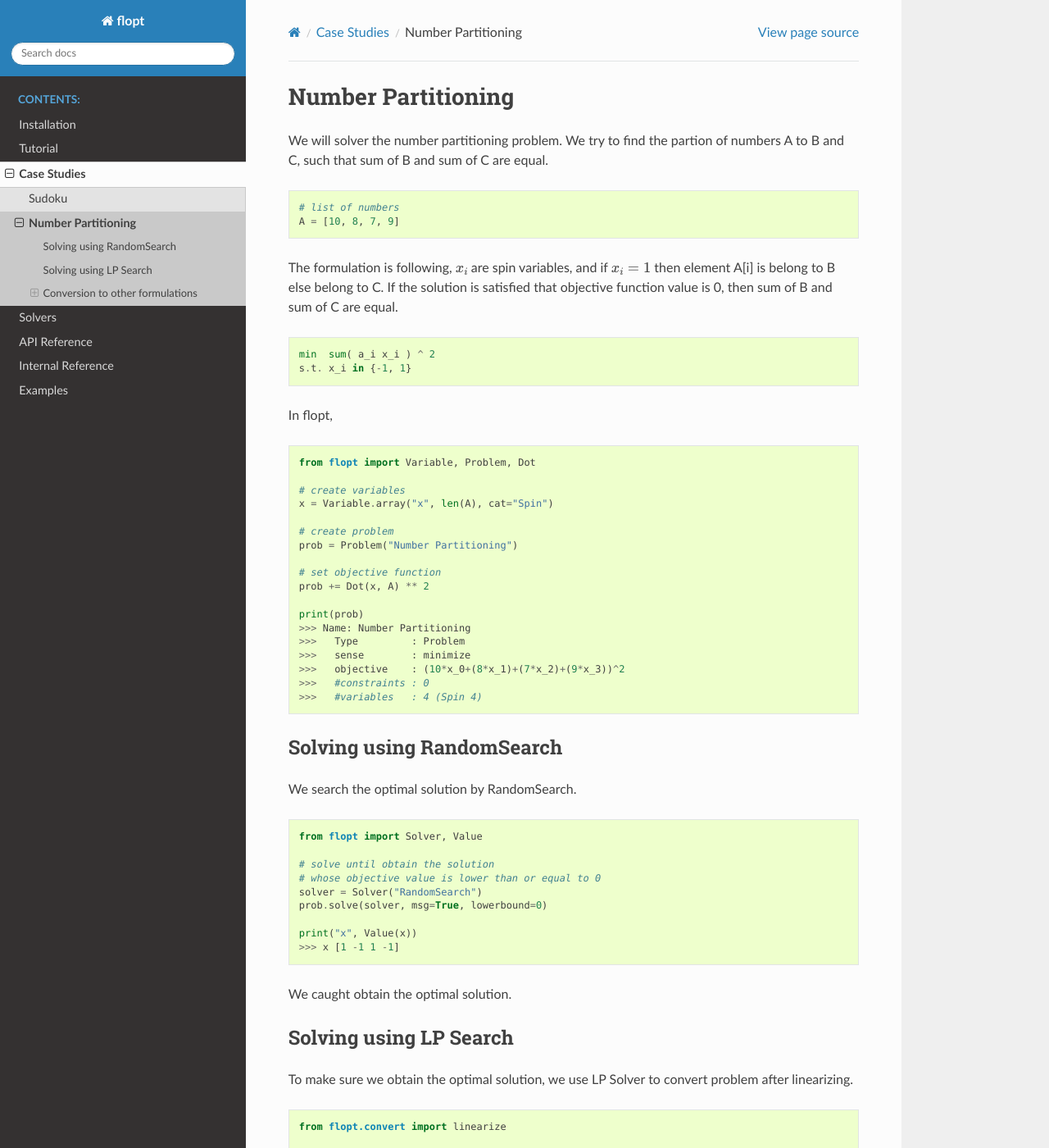
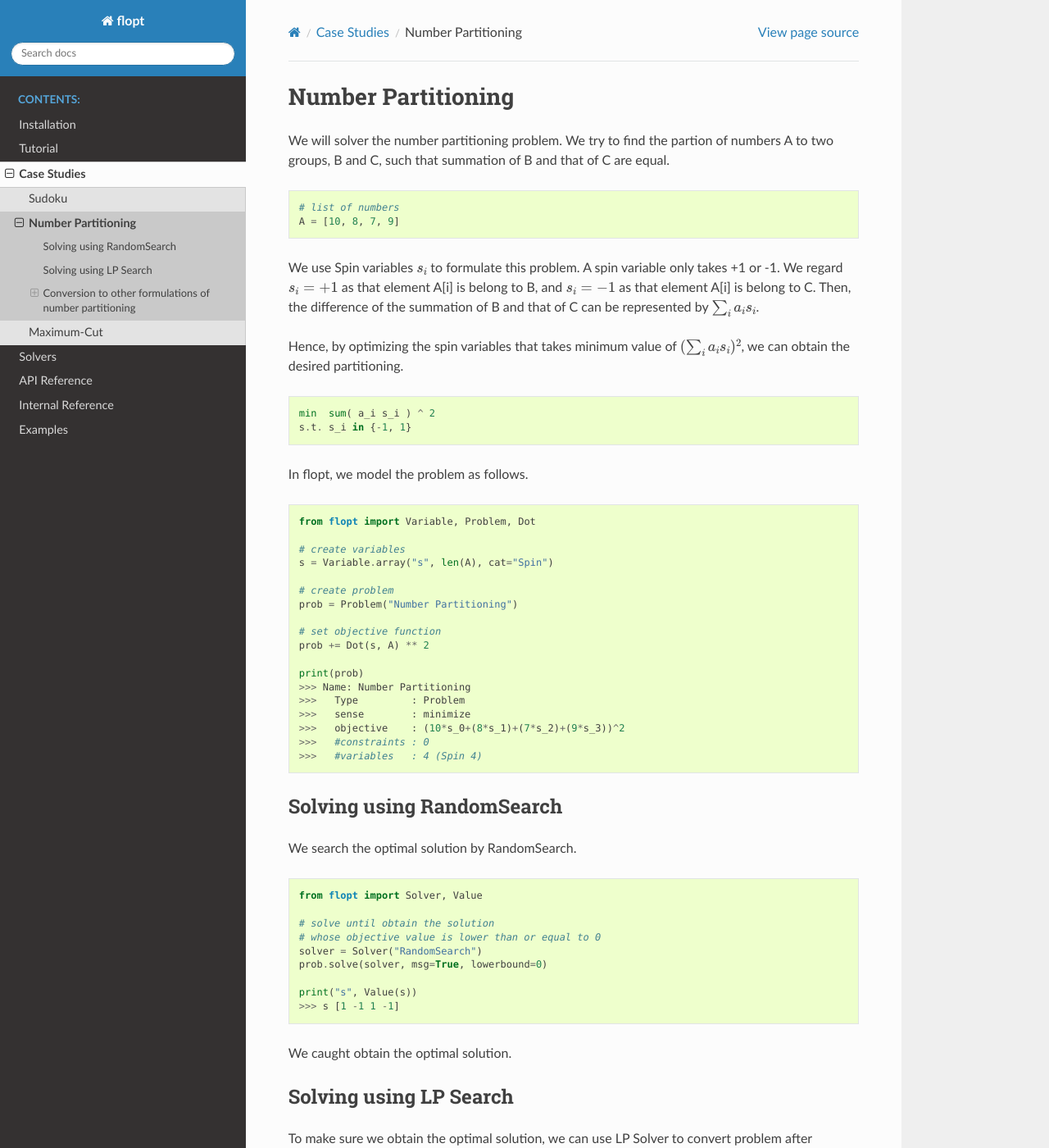
Before and after one commit to nariaki3551/flopt, a Sphinx documentation site: the page built from docs/case_studies/number_partitioning.rst, in a window 1280 px wide and 1400 px high. Shown: the whole window at 82% size. Built offline with Sphinx 7.4.7 and the Read the Docs theme 2.0.0, drawn with Linux system fonts in a browser that asks for light colours; some of the changed text lies outside the part shown.

Commit message:
add max-cut documant

```diff
--- a/docs/case_studies/index.rst
+++ b/docs/case_studies/index.rst
@@ -7,3 +7,4 @@ Case Studies
 
   sudoku
   number_partitioning
+  max_cut
--- a/docs/case_studies/number_partitioning.rst
+++ b/docs/case_studies/number_partitioning.rst
@@ -2,44 +2,47 @@ Number Partitioning
 ===================
 
 We will solver the number partitioning problem.
-We try to find the partion of numbers A to B and C,
-such that sum of B and sum of C are equal.
+We try to find the partion of numbers A to two groups, B and C,
+such that summation of B and that of C are equal.
 
 .. code-block:: python
 
     # list of numbers
     A = [10, 8, 7, 9]
 
-The formulation is following,
-:math:`x_i` are spin variables, and if :math:`x_i = 1` then element A[i] is belong to B else belong to C.
-If the solution is satisfied that objective function value is 0, then sum of B and sum of C are equal.
+We use Spin variables :math:`s_i` to formulate this problem.
+A spin variable only takes +1 or -1.
+We regard :math:`s_i = +1` as that element A[i] is belong to B, and :math:`s_i = -1` as that element A[i] is belong to C.
+Then, the difference of the summation of B and that of C can be represented by :math:`\sum_i a_i s_i`.
+
+Hence, by optimizing the spin variables that takes minimum value of :math:`(\sum_i a_i s_i)^2`, we can obtain the desired partitioning.
 
 ::
 
-    min  sum( a_i x_i ) ^ 2
-    s.t. x_i in {-1, 1}
+    min  sum( a_i s_i ) ^ 2
+    s.t. s_i in {-1, 1}
 
 
-In flopt,
+In flopt, we model the problem as follows.
 
 .. code-block:: python
 
     from flopt import Variable, Problem, Dot
 
     # create variables
-    x = Variable.array("x", len(A), cat="Spin")
+    s = Variable.array("s", len(A), cat="Spin")
 
     # create problem
     prob = Problem("Number Partitioning")
 
     # set objective function
-    prob += Dot(x, A) ** 2
+    prob += Dot(s, A) ** 2
 
     print(prob)
     >>> Name: Number Partitioning
     >>>   Type         : Problem
     >>>   sense        : minimize
-    >>>   objective    : (10*x_0+(8*x_1)+(7*x_2)+(9*x_3))^2
+    >>>   objective    : (10*s_0+(8*s_1)+(7*s_2)+(9*s_3))^2
     >>>   #constraints : 0
     >>>   #variables   : 4 (Spin 4)
 
@@ -58,8 +61,8 @@ We search the optimal solution by RandomSearch.
     solver = Solver("RandomSearch")
     prob.solve(solver, msg=True, lowerbound=0)
 
-    print("x", Value(x))
-    >>> x [1 -1 1 -1]
+    print("s", Value(s))
+    >>> s [1 -1 1 -1]
 
 
 We caught obtain the optimal solution.
@@ -68,7 +71,9 @@ We caught obtain the optimal solution.
 Solving using LP Search
 -----------------------
 
-To make sure we obtain the optimal solution, we use LP Solver to convert problem after linearizing.
+To make sure we obtain the optimal solution, we can use LP Solver to convert problem after linearizing the problem.
+First, we linearize the objective function and constraints by flopt.convert.linearize.
+To linearize the product of spin variables, flopt replace spin variables to binary variables and add slack variables and constrains.
 
 .. code-block:: python
 
@@ -80,28 +85,28 @@ To make sure we obtain the optimal solution, we use LP Solver to convert problem
     >>> Name: Number Partitioning
     >>>   Type         : Problem
     >>>   sense        : minimize
-    >>>   objective    : 640*mul_0+(560*mul_1)+(720*mul_2)+(448*mul_3)+(576*mul_4)+(504*mul_5)-(960*x_0_b)-(832*x_1_b)-(756*x_2_b)-(900*x_3_b)+1156
+    >>>   objective    : 640*mul_0+(560*mul_1)+(720*mul_2)+(448*mul_3)+(576*mul_4)+(504*mul_5)-(960*s_0_b)-(832*s_1_b)-(756*s_2_b)-(900*s_3_b)+1156
     >>>   #constraints : 18
     >>>   #variables   : 10 (Binary 10)
     >>>
-    >>>   C 0, name for_mul_0_1, mul_0-x_0_b <= 0
-    >>>   C 1, name for_mul_0_2, mul_0-x_1_b <= 0
-    >>>   C 2, name for_mul_0_3, mul_0-x_0_b-x_1_b+1 >= 0
-    >>>   C 3, name for_mul_1_1, mul_1-x_0_b <= 0
-    >>>   C 4, name for_mul_1_2, mul_1-x_2_b <= 0
-    >>>   C 5, name for_mul_1_3, mul_1-x_0_b-x_2_b+1 >= 0
-    >>>   C 6, name for_mul_2_1, mul_2-x_0_b <= 0
-    >>>   C 7, name for_mul_2_2, mul_2-x_3_b <= 0
-    >>>   C 8, name for_mul_2_3, mul_2-x_0_b-x_3_b+1 >= 0
-    >>>   C 9, name for_mul_3_1, mul_3-x_1_b <= 0
-    >>>   C 10, name for_mul_3_2, mul_3-x_2_b <= 0
-    >>>   C 11, name for_mul_3_3, mul_3-x_1_b-x_2_b+1 >= 0
-    >>>   C 12, name for_mul_4_1, mul_4-x_1_b <= 0
-    >>>   C 13, name for_mul_4_2, mul_4-x_3_b <= 0
-    >>>   C 14, name for_mul_4_3, mul_4-x_1_b-x_3_b+1 >= 0
-    >>>   C 15, name for_mul_5_1, mul_5-x_2_b <= 0
-    >>>   C 16, name for_mul_5_2, mul_5-x_3_b <= 0
-    >>>   C 17, name for_mul_5_3, mul_5-x_2_b-x_3_b+1 >= 0
+    >>>   C 0, name for_mul_0_1, mul_0-s_0_b <= 0
+    >>>   C 1, name for_mul_0_2, mul_0-s_1_b <= 0
+    >>>   C 2, name for_mul_0_3, mul_0-s_0_b-s_1_b+1 >= 0
+    >>>   C 3, name for_mul_1_1, mul_1-s_0_b <= 0
+    >>>   C 4, name for_mul_1_2, mul_1-s_2_b <= 0
+    >>>   C 5, name for_mul_1_3, mul_1-s_0_b-s_2_b+1 >= 0
+    >>>   C 6, name for_mul_2_1, mul_2-s_0_b <= 0
+    >>>   C 7, name for_mul_2_2, mul_2-s_3_b <= 0
+    >>>   C 8, name for_mul_2_3, mul_2-s_0_b-s_3_b+1 >= 0
+    >>>   C 9, name for_mul_3_1, mul_3-s_1_b <= 0
+    >>>   C 10, name for_mul_3_2, mul_3-s_2_b <= 0
+    >>>   C 11, name for_mul_3_3, mul_3-s_1_b-s_2_b+1 >= 0
+    >>>   C 12, name for_mul_4_1, mul_4-s_1_b <= 0
+    >>>   C 13, name for_mul_4_2, mul_4-s_3_b <= 0
+    >>>   C 14, name for_mul_4_3, mul_4-s_1_b-s_3_b+1 >= 0
+    >>>   C 15, name for_mul_5_1, mul_5-s_2_b <= 0
+    >>>   C 16, name for_mul_5_2, mul_5-s_3_b <= 0
+    >>>   C 17, name for_mul_5_3, mul_5-s_2_b-s_3_b+1 >= 0
 
 , and solve it.
 
@@ -110,14 +115,17 @@ To make sure we obtain the optimal solution, we use LP Solver to convert problem
     from flopt import Solver
 
     solver = Solver("auto")
-    prob.solve(solver, msg=True, timelimit=1)
+    prob.solve(solver)
 
-    print("x", Value(x))
-    >>> x [1 -1 1 -1]
+    print("s", Value(s))
+    >>> s [1 -1 1 -1]
 
 
-Conversion to other formulations
---------------------------------
+Conversion to other formulations of number partitioning
+-------------------------------------------------------
+
+
+By using flopt.convert methods, we can obtain the data for another formulation of the number partitioning.
 
 
 QP
@@ -125,7 +133,15 @@ QP
 
 .. code-block:: python
 
+    from flopt import Variable, Problem, Dot
     from flopt.convert import QpStructure
+
+    s = Variable.array("x", len(A), cat="Spin")
+    prob = Problem("Number Partitioning")
+    prob += Dot(s, A) ** 2
+
+    # create QpStructure after binarize problem
+    flopt.convert.binarize(prob)
     qp = QpStructure.fromFlopt(prob)
 
     print(qp.show())
--- a/docs/case_studies/sudoku.rst
+++ b/docs/case_studies/sudoku.rst
@@ -15,9 +15,7 @@ We solve a following Sudoku puzzle using flopt.
    4  |     8 |       | 3     |
    5  |     1 |   9   |       |
       +-------+-------+-------+
-   6  | 3     | 4     | 2     |
-   7  |   5   | 1     |       |
-   8  |       | 8   6 |       |
+   6  | 3     | 4     | 2     | 7  |   5   | 1     |       | 8  |       | 8   6 |       |
       +-------+-------+-------+
 
 
--- /dev/null
+++ b/environment.yml
@@ -0,0 +1,4 @@
+channels:
+- conda-forge
+dependencies:
+- python =3.10
```
Also changed, not shown: docs/case_studies/max_cut.rst (added, +155 -0 lines), docs/notebooks/Maxcut.ipynb (added), docs/notebooks/Number_Partitioning.ipynb, docs/notebooks/Tutorial.ipynb, 3 other files.
